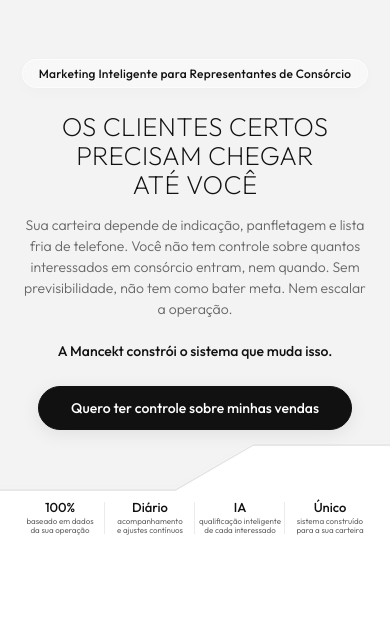
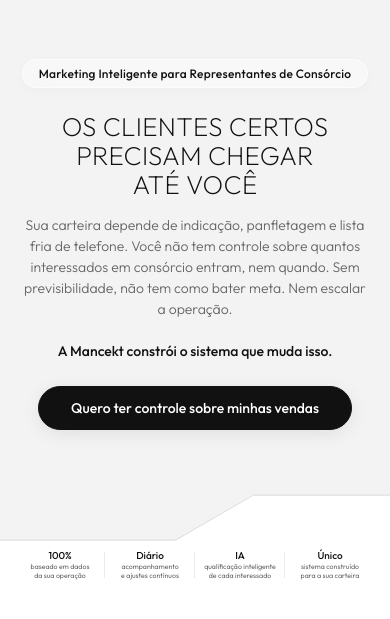
Before and after one commit to dennerbiersack1010/mancekt-hero, a website built with Vite: page index.html in a window 390 px wide. Shown: the part 71-690 px from the top of the page. Built offline with nearby package versions, Linux system fonts and the light colour scheme; a web font is replaced by a local one.

Commit message:
Style: lower diagonal divider on mobile and significantly reduce stats font sizes/padding

```diff
--- a/style.css
+++ b/style.css
@@ -537,6 +537,10 @@ html, body {
     padding: 8px 18px;
   }
 
+  .hero-section {
+    padding-bottom: 90px;
+  }
+
   .hero-grid-container {
     grid-template-columns: 1fr;
     gap: 20px;
@@ -609,7 +613,7 @@ html, body {
 
   .mancekt-stat-col {
     width: 25%;
-    padding: 0 4px;
+    padding: 0 2px;
     align-items: center;
     text-align: center;
   }
@@ -622,12 +626,12 @@ html, body {
   }
 
   .mancekt-stat-val {
-    font-size: 15px;
+    font-size: 12px;
     margin-bottom: 2px;
   }
 
   .mancekt-stat-lbl {
-    font-size: 9px;
+    font-size: 8px;
     line-height: 1.25;
   }
 }
@@ -653,11 +657,11 @@ html, body {
 
 
   .mancekt-stat-val {
-    font-size: 13px;
+    font-size: 10px;
   }
 
   .mancekt-stat-lbl {
-    font-size: 8px;
+    font-size: 7px;
     line-height: 1.2;
   }
 }
```
